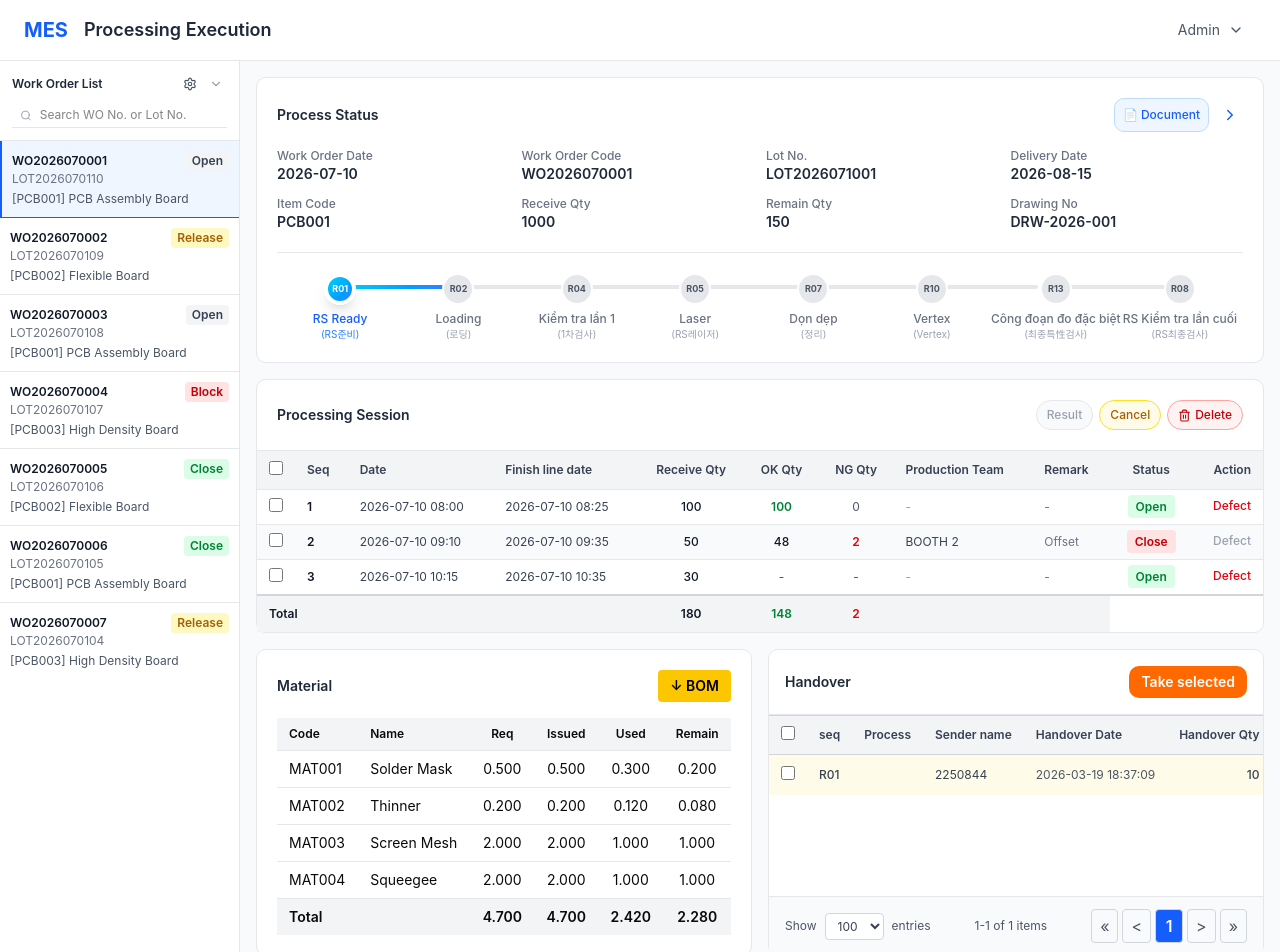
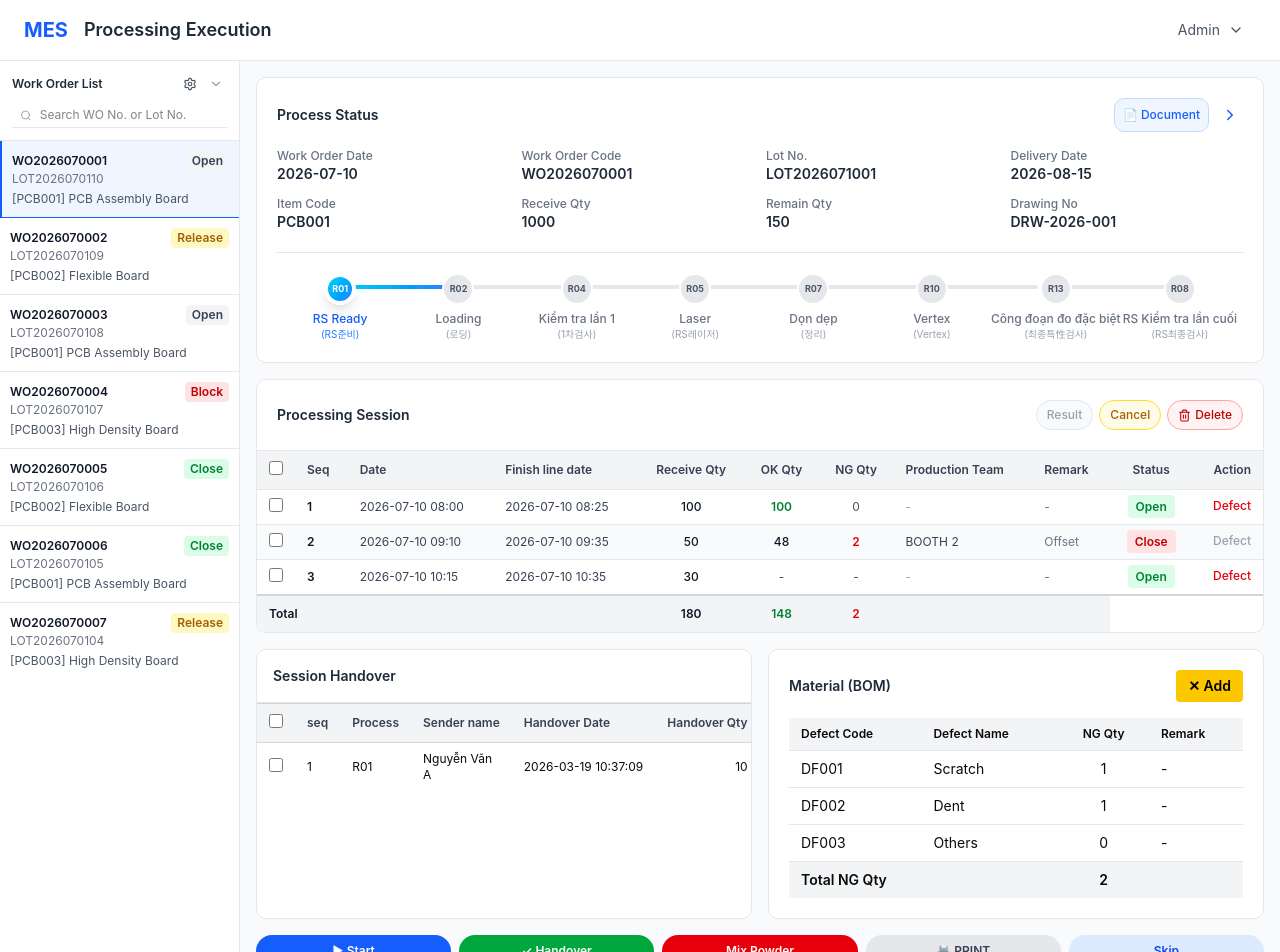
Before and after one commit to nlghan/Processing, a Next.js app: page / in a window 1280 px wide. Shown: the top 952 px of the page. Built offline with nearby package versions, Linux system fonts and the light colour scheme.

Commit message:
feat: add handover popup and refactor handover section to session handover
Co-authored-by: nlghan <122712807+nlghan@users.noreply.github.com>

```diff
--- a/app/page.tsx
+++ b/app/page.tsx
@@ -12,6 +12,7 @@ export default function MESProcessing() {
   const [equipmentPopup, setEquipmentPopup] = useState(false);
   const [workerPopup, setWorkerPopup] = useState(false);
   const [woListCollapsed, setWoListCollapsed] = useState(false);
+  const [handoverPopupOpen, setHandoverPopupOpen] = useState(false);
 
 
 
@@ -772,74 +773,10 @@ export default function MESProcessing() {
               </div>
             </div>
 
-            {/* Material Section - 1 col */}
-            <div className="col-span-1 bg-white rounded-lg border border-gray-200 p-5">
-              <div className="flex items-center justify-between mb-4">
-                <h3 className="font-semibold text-gray-800 text-sm">Material</h3>
-                <button className="text-sm bg-yellow-400 text-black px-3 py-1.5 rounded font-semibold hover:bg-yellow-500">↓ BOM</button>
-              </div>
-              <div className="overflow-x-auto">
-                <table className="w-full text-sm">
-                  <thead className="bg-gray-100 border-b border-gray-200">
-                    <tr>
-                      <th className="px-3 py-2 text-left text-xs font-semibold">Code</th>
-                      <th className="px-3 py-2 text-left text-xs font-semibold">Name</th>
-                      <th className="px-3 py-2 text-center text-xs font-semibold">Req</th>
-                      <th className="px-3 py-2 text-center text-xs font-semibold">Issued</th>
-                      <th className="px-3 py-2 text-center text-xs font-semibold">Used</th>
-                      <th className="px-3 py-2 text-center text-xs font-semibold">Remain</th>
-                    </tr>
-                  </thead>
-                  <tbody className="divide-y divide-gray-200">
-                    <tr className="hover:bg-gray-50">
-                      <td className="px-3 py-2 text-sm">MAT001</td>
-                      <td className="px-3 py-2 text-sm">Solder Mask</td>
-                      <td className="px-3 py-2 text-center text-sm">0.500</td>
-                      <td className="px-3 py-2 text-center text-sm">0.500</td>
-                      <td className="px-3 py-2 text-center text-sm">0.300</td>
-                      <td className="px-3 py-2 text-center text-sm">0.200</td>
-                    </tr>
-                    <tr className="hover:bg-gray-50">
-                      <td className="px-3 py-2 text-sm">MAT002</td>
-                      <td className="px-3 py-2 text-sm">Thinner</td>
-                      <td className="px-3 py-2 text-center text-sm">0.200</td>
-                      <td className="px-3 py-2 text-center text-sm">0.200</td>
-                      <td className="px-3 py-2 text-center text-sm">0.120</td>
-                      <td className="px-3 py-2 text-center text-sm">0.080</td>
-                    </tr>
-                    <tr className="hover:bg-gray-50">
-                      <td className="px-3 py-2 text-sm">MAT003</td>
-                      <td className="px-3 py-2 text-sm">Screen Mesh</td>
-                      <td className="px-3 py-2 text-center text-sm">2.000</td>
-                      <td className="px-3 py-2 text-center text-sm">2.000</td>
-                      <td className="px-3 py-2 text-center text-sm">1.000</td>
-                      <td className="px-3 py-2 text-center text-sm">1.000</td>
-                    </tr>
-                    <tr className="hover:bg-gray-50">
-                      <td className="px-3 py-2 text-sm">MAT004</td>
-                      <td className="px-3 py-2 text-sm">Squeegee</td>
-                      <td className="px-3 py-2 text-center text-sm">2.000</td>
-                      <td className="px-3 py-2 text-center text-sm">2.000</td>
-                      <td className="px-3 py-2 text-center text-sm">1.000</td>
-                      <td className="px-3 py-2 text-center text-sm">1.000</td>
-                    </tr>
-                    <tr className="bg-gray-100 font-semibold">
-                      <td colSpan={2} className="px-3 py-2 text-sm">Total</td>
-                      <td className="px-3 py-2 text-center text-sm">4.700</td>
-                      <td className="px-3 py-2 text-center text-sm">4.700</td>
-                      <td className="px-3 py-2 text-center text-sm">2.420</td>
-                      <td className="px-3 py-2 text-center text-sm">2.280</td>
-                    </tr>
-                  </tbody>
-                </table>
-              </div>
-            </div>
-
-            {/* Handover Section - 1 col */}
+            {/* Session Handover Section - 1 col */}
             <div className="col-span-1 bg-white rounded-lg border border-gray-200 flex flex-col h-full">
               <div className="flex items-center justify-between p-4 border-b border-gray-200 flex-shrink-0">
-                <h3 className="font-semibold text-gray-800 text-sm">Handover</h3>
-                <button className="text-sm bg-orange-500 text-white px-3 py-1.5 rounded-lg font-semibold hover:bg-orange-600 transition-colors">Take selected</button>
+                <h3 className="font-semibold text-gray-800 text-sm">Session Handover</h3>
               </div>
               <div className="flex-1 overflow-y-auto">
                 <table className="w-full text-xs">
@@ -862,75 +799,69 @@ export default function MESProcessing() {
                     </tr>
                   </thead>
                   <tbody className="divide-y divide-gray-200">
-                    {[
-                      { seq: 'R01', process: '', sender: '2250844', handoverDate: '2026-03-19 18:37:09', handoverQty: 10, sendRemark: '', receiver: '2250844', receivedDate: '2026-03-19 18:37:20', remainQty: 0, receivedQty: 10, remark: '', status: 'Pending' },
-                    ].map((row, i) => (
-                      <tr
-                        key={i}
-                        onDoubleClick={() => alert(`Taking ${row.seq}`)}
-                        className={`transition-colors cursor-pointer ${row.status === 'Pending' ? 'bg-yellow-50 hover:bg-yellow-100' : 'bg-white hover:bg-gray-50'}`}
-                        title="Double-click to take"
-                      >
-                        <td className="px-3 py-2 text-center"><input type="checkbox" className="rounded w-3.5 h-3.5" /></td>
-                        <td className="px-3 py-2 text-gray-700 font-medium">{row.seq}</td>
-                        <td className="px-3 py-2 text-gray-600">{row.process}</td>
-                        <td className="px-3 py-2 text-gray-700">{row.sender}</td>
-                        <td className="px-3 py-2 text-gray-600 whitespace-nowrap">{row.handoverDate}</td>
-                        <td className="px-3 py-2 text-right text-gray-700 font-medium">{row.handoverQty}</td>
-                        <td className="px-3 py-2 text-gray-500 text-xs">{row.sendRemark || '-'}</td>
-                        <td className="px-3 py-2 text-gray-700">{row.receiver}</td>
-                        <td className="px-3 py-2 text-gray-600 whitespace-nowrap">{row.receivedDate}</td>
-                        <td className="px-3 py-2 text-right text-gray-700 font-medium">{row.remainQty}</td>
-                        <td className="px-3 py-2 text-right text-gray-700 font-medium">{row.receivedQty}</td>
-                        <td className="px-3 py-2 text-gray-500 text-xs">{row.remark || '-'}</td>
-                        <td className="px-3 py-2 text-center">
-                          <span className={`px-2 py-1 rounded text-xs font-semibold whitespace-nowrap inline-block ${
-                            row.status === 'Pending' ? 'bg-yellow-100 text-yellow-700' : 'bg-green-100 text-green-700'
-                          }`}>
-                            {row.status}
-                          </span>
-                        </td>
-                        <td className="px-3 py-2 text-center">
-                          <div className="flex items-center justify-center gap-1">
-                            <button
-                              onClick={() => alert(`Taking ${row.seq}`)}
-                              className="bg-orange-500 text-white px-2 py-1 rounded text-xs font-semibold hover:bg-orange-600 transition-colors whitespace-nowrap"
-                              title="Take it"
-                            >
-                              Take it
-                            </button>
-                            <button className="bg-blue-500 text-white px-2 py-1 rounded text-xs font-semibold hover:bg-blue-600 transition-colors whitespace-nowrap" title="Edit">
-                              Edit
-                            </button>
-                            <button className="bg-red-500 text-white px-2 py-1 rounded text-xs font-semibold hover:bg-red-600 transition-colors whitespace-nowrap" title="Delete">
-                              Del
-                            </button>
-                          </div>
-                        </td>
-                      </tr>
-                    ))}
+                    <tr className="hover:bg-gray-50 text-xs">
+                      <td className="px-3 py-2"><input type="checkbox" className="rounded w-3.5 h-3.5" /></td>
+                      <td className="px-3 py-2">1</td>
+                      <td className="px-3 py-2">R01</td>
+                      <td className="px-3 py-2">Nguyễn Văn A</td>
+                      <td className="px-3 py-2 whitespace-nowrap">2026-03-19 10:37:09</td>
+                      <td className="px-3 py-2 text-right">10</td>
+                      <td className="px-3 py-2">-</td>
+                      <td className="px-3 py-2">-</td>
+                      <td className="px-3 py-2 text-gray-500">-</td>
+                      <td className="px-3 py-2 text-right">-</td>
+                      <td className="px-3 py-2 text-right">-</td>
+                      <td className="px-3 py-2">-</td>
+                      <td className="px-3 py-2 text-center"><span className="bg-yellow-100 text-yellow-700 px-2 py-0.5 rounded text-xs">Done</span></td>
+                      <td className="px-3 py-2 text-center"><button className="text-blue-600 hover:text-blue-700">...</button></td>
+                    </tr>
                   </tbody>
                 </table>
               </div>
-              {/* Fixed Footer */}
-              <div className="flex items-center justify-between px-4 py-3 border-t border-gray-200 bg-gray-50 flex-shrink-0">
-                <div className="flex items-center gap-2">
-                  <span className="text-xs text-gray-600">Show</span>
-                  <select className="border border-gray-300 rounded px-2 py-1 text-xs bg-white text-gray-700 hover:border-gray-400 focus:outline-none focus:border-blue-500">
-                    <option>100</option>
-                    <option>50</option>
-                    <option>25</option>
-                  </select>
-                  <span className="text-xs text-gray-600">entries</span>
-                </div>
-                <span className="text-xs text-gray-600">1-1 of 1 items</span>
-                <div className="flex items-center gap-1">
-                  <button className="border border-gray-300 rounded px-2 py-1 text-gray-600 hover:bg-gray-100 transition-colors" title="First">&laquo;</button>
-                  <button className="border border-gray-300 rounded px-2 py-1 text-gray-600 hover:bg-gray-100 transition-colors" title="Previous">&lt;</button>
-                  <button className="border border-gray-300 rounded px-2 py-1 bg-blue-600 text-white font-semibold min-w-[28px]">1</button>
-                  <button className="border border-gray-300 rounded px-2 py-1 text-gray-600 hover:bg-gray-100 transition-colors" title="Next">&gt;</button>
-                  <button className="border border-gray-300 rounded px-2 py-1 text-gray-600 hover:bg-gray-100 transition-colors" title="Last">&raquo;</button>
-                </div>
+            </div>
+
+            {/* Material Section - 1 col */}
+            <div className="col-span-1 bg-white rounded-lg border border-gray-200 p-5">
+              <div className="flex items-center justify-between mb-4">
+                <h3 className="font-semibold text-gray-800 text-sm">Material (BOM)</h3>
+                <button className="text-sm bg-yellow-400 text-black px-3 py-1.5 rounded font-semibold hover:bg-yellow-500">✕ Add</button>
+              </div>
+              <div className="overflow-x-auto">
+                <table className="w-full text-sm">
+                  <thead className="bg-gray-100 border-b border-gray-200">
+                    <tr>
+                      <th className="px-3 py-2 text-left text-xs font-semibold">Defect Code</th>
+                      <th className="px-3 py-2 text-left text-xs font-semibold">Defect Name</th>
+                      <th className="px-3 py-2 text-center text-xs font-semibold">NG Qty</th>
+                      <th className="px-3 py-2 text-left text-xs font-semibold">Remark</th>
+                    </tr>
+                  </thead>
+                  <tbody className="divide-y divide-gray-200">
+                    <tr className="hover:bg-gray-50">
+                      <td className="px-3 py-2 text-sm">DF001</td>
+                      <td className="px-3 py-2 text-sm">Scratch</td>
+                      <td className="px-3 py-2 text-center text-sm">1</td>
+                      <td className="px-3 py-2 text-sm">-</td>
+                    </tr>
+                    <tr className="hover:bg-gray-50">
+                      <td className="px-3 py-2 text-sm">DF002</td>
+                      <td className="px-3 py-2 text-sm">Dent</td>
+                      <td className="px-3 py-2 text-center text-sm">1</td>
+                      <td className="px-3 py-2 text-sm">-</td>
+                    </tr>
+                    <tr className="hover:bg-gray-50">
+                      <td className="px-3 py-2 text-sm">DF003</td>
+                      <td className="px-3 py-2 text-sm">Others</td>
+                      <td className="px-3 py-2 text-center text-sm">0</td>
+                      <td className="px-3 py-2 text-sm">-</td>
+                    </tr>
+                    <tr className="bg-gray-100 font-semibold">
+                      <td colSpan={2} className="px-3 py-2 text-sm">Total NG Qty</td>
+                      <td className="px-3 py-2 text-center text-sm">2</td>
+                      <td></td>
+                    </tr>
+                  </tbody>
+                </table>
               </div>
             </div>
 
@@ -939,7 +870,7 @@ export default function MESProcessing() {
               <button className="flex-1 bg-blue-600 text-white rounded-full px-3 py-2 text-xs font-semibold hover:bg-blue-700 transition-colors whitespace-nowrap">
                 ▶ Start
               </button>
-              <button className="flex-1 bg-green-600 text-white rounded-full px-3 py-2 text-xs font-semibold hover:bg-green-700 transition-colors whitespace-nowrap">
+              <button onClick={() => setHandoverPopupOpen(true)} className="flex-1 bg-green-600 text-white rounded-full px-3 py-2 text-xs font-semibold hover:bg-green-700 transition-colors whitespace-nowrap">
                 ✓ Handover
               </button>
               <button className="flex-1 bg-red-600 text-white rounded-full px-3 py-2 text-xs font-semibold hover:bg-red-700 transition-colors whitespace-nowrap">
@@ -1659,6 +1590,77 @@ export default function MESProcessing() {
           </div>
         </div>
       )}
+
+      {/* Handover Popup Modal */}
+      {handoverPopupOpen && (
+        <div className="fixed inset-0 bg-black bg-opacity-50 flex items-center justify-center z-50">
+          <div className="bg-white rounded-lg shadow-2xl w-11/12 h-5/6 max-w-6xl overflow-hidden flex flex-col">
+            {/* Modal Header */}
+            <div className="px-6 py-4 border-b border-gray-200 bg-gray-50 flex justify-between items-center flex-shrink-0">
+              <h2 className="text-lg font-bold text-gray-900">Session Handover</h2>
+              <button
+                onClick={() => setHandoverPopupOpen(false)}
+                className="text-gray-500 hover:text-gray-700 text-2xl leading-none"
+              >
+                ×
+              </button>
+            </div>
+
+            {/* Modal Content */}
+            <div className="flex-1 overflow-y-auto px-6 py-4">
+              <div className="overflow-x-auto">
+                <table className="w-full text-sm border-collapse">
+                  <thead className="bg-gray-100 sticky top-0">
+                    <tr className="border-b border-gray-300">
+                      <th className="px-4 py-2 text-left font-semibold text-gray-700 text-xs">Seq</th>
+                      <th className="px-4 py-2 text-left font-semibold text-gray-700 text-xs">Process</th>
+                      <th className="px-4 py-2 text-left font-semibold text-gray-700 text-xs">Sender Name</th>
+                      <th className="px-4 py-2 text-left font-semibold text-gray-700 text-xs">Handover Date</th>
+                      <th className="px-4 py-2 text-right font-semibold text-gray-700 text-xs">Handover Qty</th>
+                      <th className="px-4 py-2 text-left font-semibold text-gray-700 text-xs">Send Remark</th>
+                      <th className="px-4 py-2 text-left font-semibold text-gray-700 text-xs">Receiver</th>
+                      <th className="px-4 py-2 text-left font-semibold text-gray-700 text-xs">Received Date</th>
+                      <th className="px-4 py-2 text-right font-semibold text-gray-700 text-xs">Received Qty</th>
+                      <th className="px-4 py-2 text-left font-semibold text-gray-700 text-xs">Status</th>
+                      <th className="px-4 py-2 text-center font-semibold text-gray-700 text-xs">Actions</th>
+                    </tr>
+                  </thead>
+                  <tbody className="divide-y divide-gray-200">
+                    <tr className="hover:bg-gray-50">
+                      <td className="px-4 py-2 text-sm">1</td>
+                      <td className="px-4 py-2 text-sm">R01</td>
+                      <td className="px-4 py-2 text-sm">Nguyễn Văn A</td>
+                      <td className="px-4 py-2 text-sm whitespace-nowrap">2026-03-19 10:37:09</td>
+                      <td className="px-4 py-2 text-right text-sm">10</td>
+                      <td className="px-4 py-2 text-xs text-gray-500">-</td>
+                      <td className="px-4 py-2 text-sm text-gray-500">-</td>
+                      <td className="px-4 py-2 text-sm text-gray-500">-</td>
+                      <td className="px-4 py-2 text-right text-sm text-gray-500">-</td>
+                      <td className="px-4 py-2 text-center"><span className="bg-yellow-100 text-yellow-700 px-2 py-1 rounded text-xs font-semibold">Done</span></td>
+                      <td className="px-4 py-2 text-center"><button className="text-blue-600 hover:text-blue-700 text-sm">Edit</button></td>
+                    </tr>
+                  </tbody>
+                </table>
+              </div>
+            </div>
+
+            {/* Modal Footer */}
+            <div className="px-6 py-4 border-t border-gray-200 bg-gray-50 flex justify-end gap-2 flex-shrink-0">
+              <button
+                onClick={() => setHandoverPopupOpen(false)}
+                className="bg-gray-300 text-gray-700 px-4 py-2 rounded-lg font-medium hover:bg-gray-400 transition-colors text-sm"
+              >
+                Close
+              </button>
+              <button
+                className="bg-green-600 text-white px-4 py-2 rounded-lg font-medium hover:bg-green-700 transition-colors text-sm"
+              >
+                Save
+              </button>
+            </div>
+          </div>
+        </div>
+      )}
     </div>
   );
 }
```
